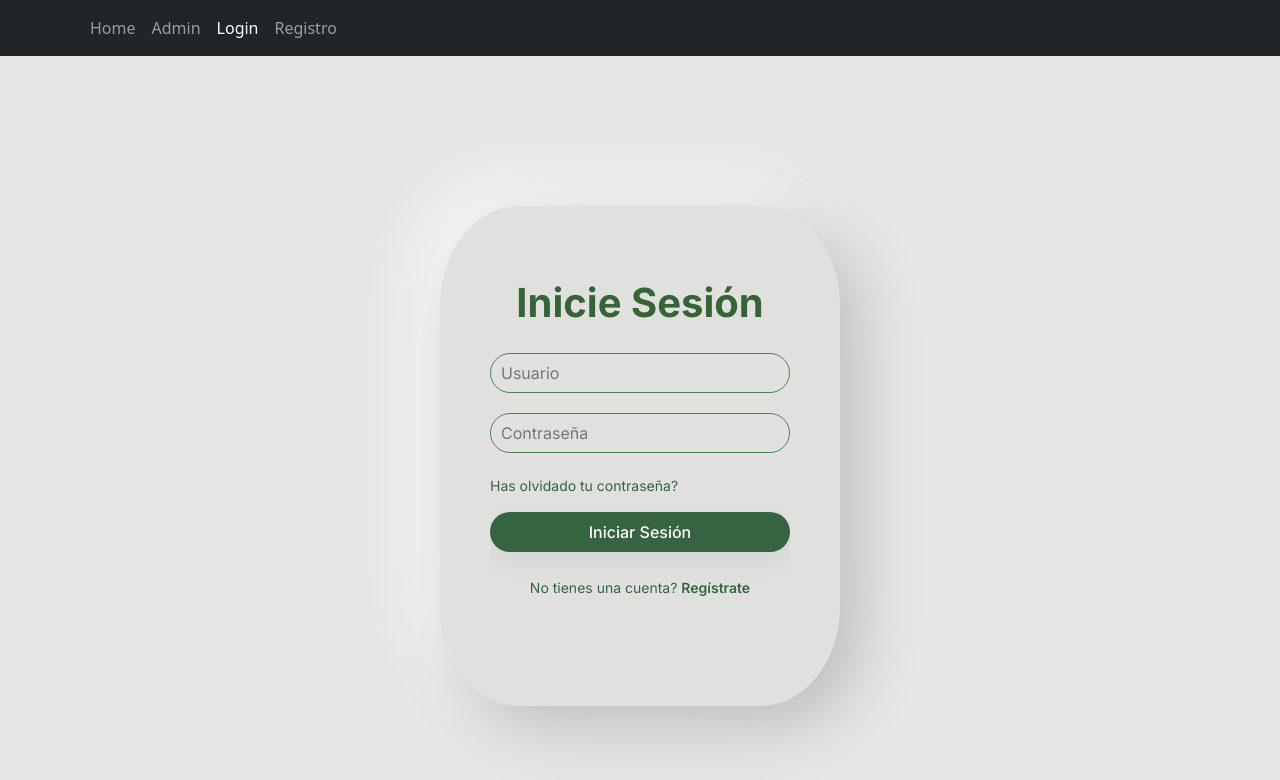
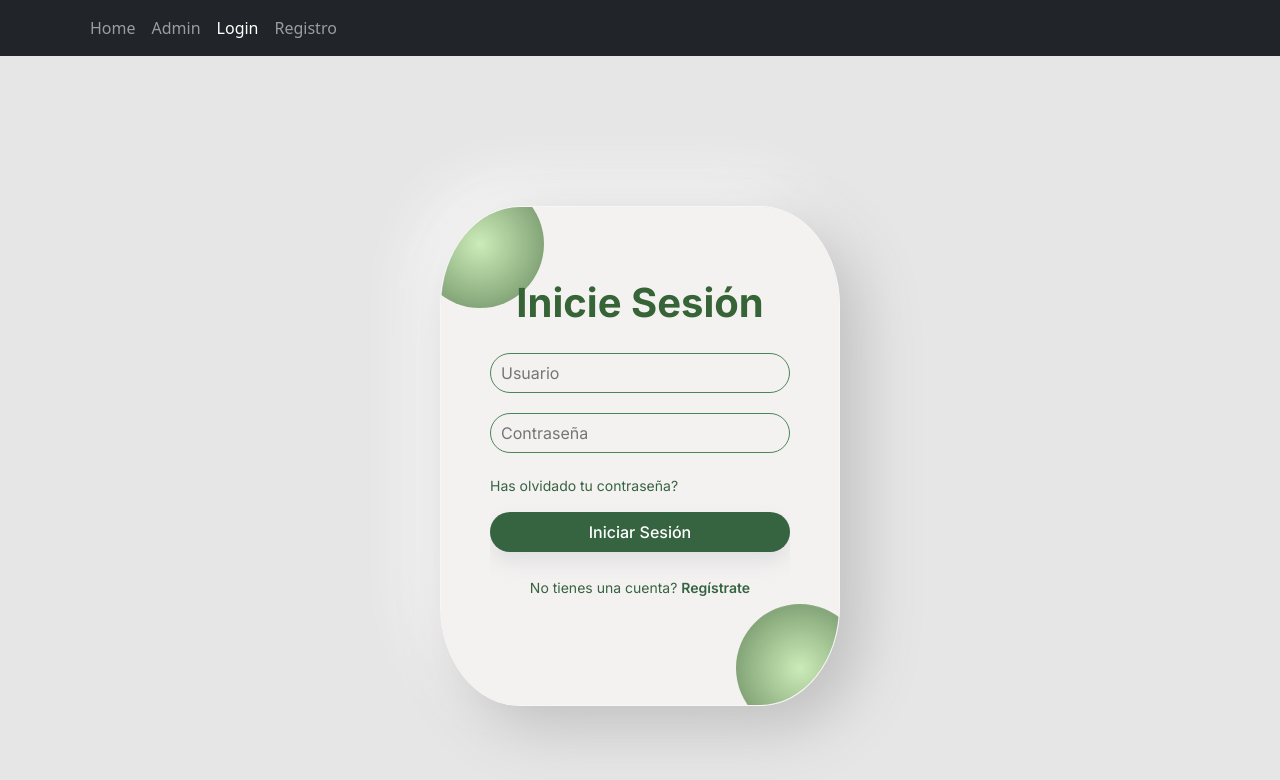
Before and after one commit to PatricioSirena/Proyecto3-RollinCode, a React (Vite) app: page /login in a window 1280 px wide. Shown: the top 780 px of the page. Built offline with nearby package versions, Linux system fonts and the light colour scheme.

Commit message:
arreglos en login y registro, y agregue mas css

```diff
--- a/src/pages/Login.jsx
+++ b/src/pages/Login.jsx
@@ -44,6 +44,8 @@ const Login = () => {
 
                     <Row>
                         <Container className='wrapper'>
+                            <div class="circle"></div>
+                            <div class="circle"></div>
                             <Col className="form-wrapper sign-in col-sm ">
                                 <Form className='loginForm text-center'>
                                     <p className="tittle">Inicie Sesión</p>
--- a/src/pages/Registro.jsx
+++ b/src/pages/Registro.jsx
@@ -52,6 +52,8 @@ const Registro = () => {
                 {({ errors }) => (
                 <Row>
                     <Container className='wrapper'>
+                        <div class="circle"></div>
+                        <div class="circle"></div>
                         <Col className="form-wrapper sign-in col-sm ">
                             <Form className='loginForm text-center'>
                                 <p className="tittle">Regístrate</p>
--- a/src/styles/login.css
+++ b/src/styles/login.css
@@ -1,11 +1,10 @@
-/*.containerLogin{
-    width: 50vw;
-    margin-top: 100px;
-}*/
 @import url('https://fonts.googleapis.com/css2?family=Inter:wght@300;400;500;600;700;800;900&display=swap');
+*{
+  margin: 0;
+  padding: 0;
+}
 
 .row{
-    background-color: rgb(235, 235, 235);
     font-family: 'Inter', sans-serif;
     min-height: 100vh;
     display: flex;
@@ -17,14 +16,13 @@
 
 .wrapper{
     position: relative;
-    width: 380px;
-    height: 490px;
-
-    background: #e0e0e0;
-box-shadow:  35px 35px 70px #bebebe,
+    width: 360px;
+    height: 460px;
+    border: 1px solid rgb(248, 246, 246);
+    background-color: rgba(245, 242, 242, 0.925) !important;
+    box-shadow:  35px 35px 70px #bebebe,
              -35px -35px 70px #ffffff;
     border-radius: 20%;
-    filter: blur(50%);
    }
 
   .form-wrapper{
@@ -37,7 +35,7 @@ box-shadow:  35px 35px 70px #bebebe,
     width: 100%;
     height: 100%;
     /*box-shadow: 0 0 10px rgba(0, 0, 0, .2);*/
-    background-color: rgba(225, 226, 223, 0.938);
+    background-color: transparent;
    }
 
    .tittle{
@@ -45,6 +43,11 @@ box-shadow:  35px 35px 70px #bebebe,
     font-weight: 700;/*CAMBIAR*/
     color: rgb(55, 100, 55) !important;
     text-align: center;
+    -webkit-transition: color 1s linear !important;
+    transition: color 1s linear !important;
+   }
+   .tittle:hover{
+      color: rgb(84, 131, 78) !important;
    }
 
    .input-group{
@@ -106,7 +109,6 @@ box-shadow:  35px 35px 70px #bebebe,
     left: 0;
     width: 100%;
     height: 40px;
-    /*background: linear-gradient(to right, rgba(199, 74, 151, 0.966), rgba(47, 10, 58, 0.856));*/
     background: rgb(54, 99, 64);
     box-shadow:  0px 10px 20px #c2c2c265;
     font-size: 16px;
@@ -120,7 +122,6 @@ box-shadow:  35px 35px 70px #bebebe,
   .btn:hover{
     color: rgb(255, 255, 255);
     transition: all 0.6s ease !important;
-    /*background: linear-gradient(to right, rgba(206, 84, 159, 0.966), rgba(58, 13, 71, 0.856));*/
     background: rgb(63, 112, 73);
   }
 
@@ -152,6 +153,53 @@ box-shadow:  35px 35px 70px #bebebe,
     margin: 0 auto !important;
   }
 
+  .card-inner {
+    width: inherit;
+    height: inherit;
+    background: rgba(255,255,255,.05);
+    box-shadow: 0 0 10px rgba(0,0,0,0.25);
+    backdrop-filter: blur(10px);
+    border-radius: 8px;
+  }
+
+  /*.wrapper:hover {
+    transform: scale(1.04) rotate(1deg);
+  }*/
+
+  .circle {
+    width: 128px;
+    height: 128px;
+    background: radial-gradient(#ccecb9, #64865afa);
+    border-radius: 50%;
+    position: absolute;
+    animation: move-up6 2s ease-in infinite alternate-reverse;
+  }
+  .wrapper::-webkit-scrollbar {
+    display: none !important;
+  }
+
+  .circle:nth-child(1) {
+    top: -25px;
+    left: -25px;
+  }
+
+  .circle:nth-child(2) {
+    bottom: -25px;
+    right: -25px;
+    animation-name: move-down1;
+  }
+
+  @keyframes move-up6 {
+    to {
+      transform: translateY(-20px);
+    }
+  }
+
+  @keyframes move-down1 {
+    to {
+      transform: translateY(20px);
+    }
+  }
 /*===================================================================================*/
 
 @media screen and (min-width: 360px) and (max-width: 640px){ /*(móvil pequeño)*/
--- a/src/styles/registro.css
+++ b/src/styles/registro.css
@@ -1,30 +1,28 @@
-.containerRegistro{
-    width: 50vw;
-    margin-top: 100px;
+@import url('https://fonts.googleapis.com/css2?family=Inter:wght@300;400;500;600;700;800;900&display=swap');
+*{
+  margin: 0;
+  padding: 0;
 }
 
-@import url('https://fonts.googleapis.com/css2?family=Inter:wght@300;400;500;600;700;800;900&display=swap');
-
 .row{
-    background-color: rgb(235, 235, 235);
   font-family: 'Inter', sans-serif;
   min-height: 100vh;
   display: flex;
   align-items: center;
   justify-content: center;
-    background: rgba(228, 227, 227, 0.87);
+  background: rgba(228, 227, 227, 0.89);
   overflow: hidden;
 }
 
 .wrapper{
   position: relative;
-    width: 380px;
-    height: 490px;
-    background: #e0e0e0;
-    box-shadow:  20px 20px 60px #bebebe,
-             -20px -20px 60px #fafafa;
+  width: 360px;
+  height: 460px;
+  border: 1px solid rgb(248, 246, 246);
+  background-color: rgba(245, 242, 242, 0.925) !important;
+  box-shadow:  35px 35px 70px #bebebe,
+           -35px -35px 70px #ffffff;
   border-radius: 20%;
-    filter: blur(50%);
  }
 
  .form-wrapper{
@@ -36,17 +34,20 @@
   align-items: center;
   width: 100%;
   height: 100%;
-    background: rgb(54, 99, 64);
   /*box-shadow: 0 0 10px rgba(0, 0, 0, .2);*/
-
-    background-color: rgba(211, 210, 208, 0.788);
+  background-color: transparent;
  }
 
  .tittle{
   font-size: 40px;
-    font-weight: 700;
+  font-weight: 700;/*CAMBIAR*/
   color: rgb(55, 100, 55) !important;
   text-align: center;
+  -webkit-transition: color 1s linear !important;
+  transition: color 1s linear !important;
+ }
+ .tittle:hover{
+    color: rgb(84, 131, 78) !important;
  }
 
  .input-group{
@@ -108,7 +109,6 @@
   left: 0;
   width: 100%;
   height: 40px;
-    /*background: linear-gradient(to right, rgba(199, 74, 151, 0.966), rgba(47, 10, 58, 0.856));*/
   background: rgb(54, 99, 64);
   box-shadow:  0px 10px 20px #c2c2c265;
   font-size: 16px;
@@ -122,7 +122,6 @@
 .btn:hover{
   color: rgb(255, 255, 255);
   transition: all 0.6s ease !important;
-    /*background: linear-gradient(to right, rgba(206, 84, 159, 0.966), rgba(58, 13, 71, 0.856));*/
   background: rgb(63, 112, 73);
 }
 
@@ -152,6 +151,54 @@
   font-size: 11px !important;
   color: rgb(49, 88, 49) !important;
   margin: 0 auto !important;
+}
+
+.card-inner {
+  width: inherit;
+  height: inherit;
+  background: rgba(255,255,255,.05);
+  box-shadow: 0 0 10px rgba(0,0,0,0.25);
+  backdrop-filter: blur(10px);
+  border-radius: 8px;
+}
+
+/*.wrapper:hover {
+  transform: scale(1.04) rotate(1deg);
+}*/
+
+.circle {
+  width: 128px;
+  height: 128px;
+  background: radial-gradient(#ccecb9, #64865afa);
+  border-radius: 50%;
+  position: absolute;
+  animation: move-up6 2s ease-in infinite alternate-reverse;
+}
+.wrapper::-webkit-scrollbar {
+  display: none !important;
+}
+
+.circle:nth-child(1) {
+  top: -25px;
+  left: -25px;
+}
+
+.circle:nth-child(2) {
+  bottom: -25px;
+  right: -25px;
+  animation-name: move-down1;
+}
+
+@keyframes move-up6 {
+  to {
+    transform: translateY(-20px);
+  }
+}
+
+@keyframes move-down1 {
+  to {
+    transform: translateY(20px);
+  }
 }
 
 /*===================================================================================*/
```
Lines whose indentation alone changed are shown as unchanged.
